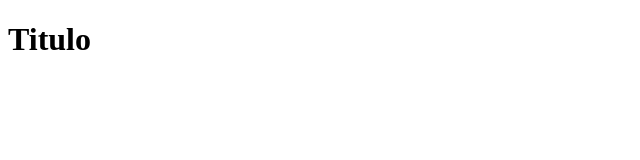
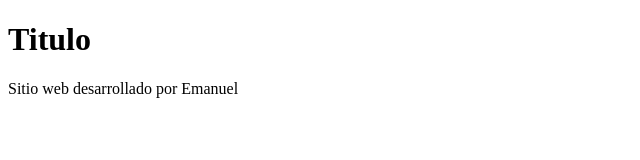
Before and after one commit to el3ma/ejemplo-dia3, a plain HTML site: page index.html in a window 1280 px wide. Shown: the whole page, without its empty margins (0-640 px from the left). Drawn offline with Linux system fonts and the light colour scheme.

Commit message:
se agrega footer al documento index.html

```diff
--- a/index.html
+++ b/index.html
@@ -12,5 +12,9 @@
 
     <h1>Titulo</h1>
 
+
+    <footer>
+        <p>Sitio web desarrollado por Emanuel</p>
+    </footer>
 </body>
 </html>
```
